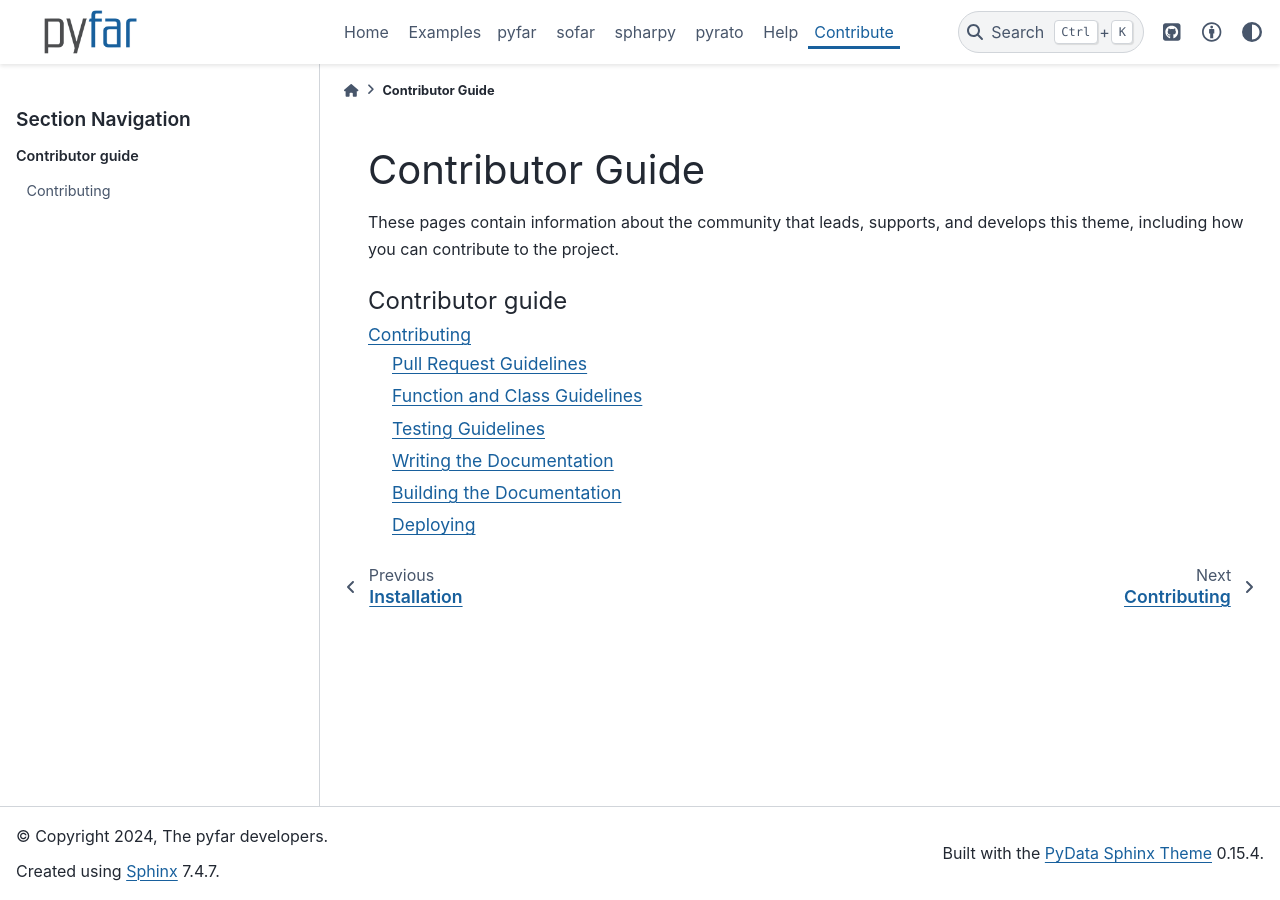
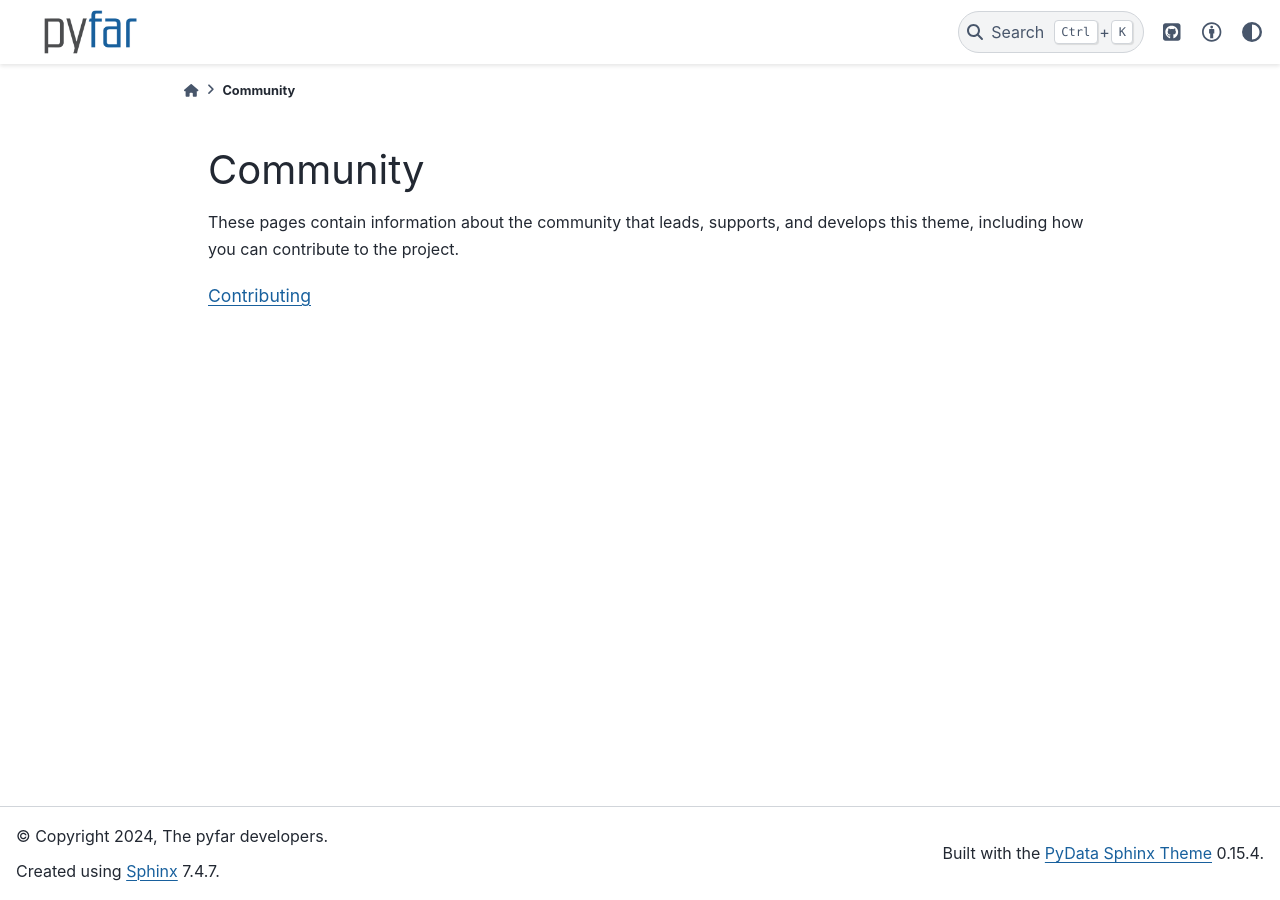
Before and after one commit to pyfar/gallery, a Sphinx documentation site: the page built from docs/community/index.rst, in a window 1280 px wide. Built offline with Sphinx 7.4.7 and the PyData theme 0.15.4, drawn with Linux system fonts in a browser that asks for light colours; pages that are not in the unit, such as notebooks, are missing from menus.

Commit message:
update layout

```diff
--- a/docs/_static/header.rst
+++ b/docs/_static/header.rst
@@ -1,4 +1,4 @@
-.. toctree::
+.. toctree::index
    :maxdepth: 0
    :hidden:
 
--- a/docs/community/index.rst
+++ b/docs/community/index.rst
@@ -1,11 +1,10 @@
-=================
-Contributor Guide
-=================
+=========
+Community
+=========
 
 These pages contain information about the community that leads, supports, and develops this theme, including how you can contribute to the project.
 
 .. toctree::
-   :maxdepth: 2
-   :caption: Contributor guide
+   :maxdepth: 1
 
    contributing
--- a/docs/help/index.rst
+++ b/docs/help/index.rst
@@ -5,7 +5,6 @@
 Here you find help, if you are having trouble with pyfar.
 
 .. toctree::
-   :maxdepth: 2
-   :caption: Help
+   :maxdepth: 1
 
    help
```
